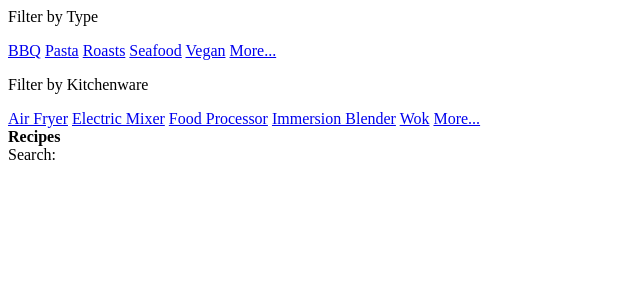
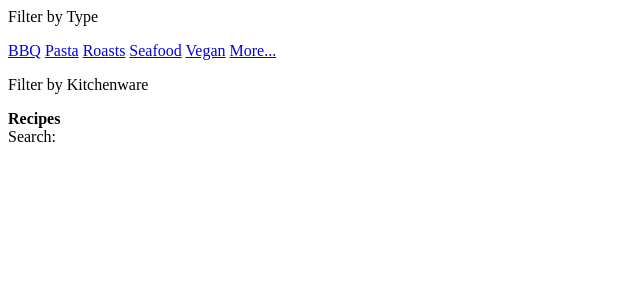
Before and after one commit to CertifiedDataBoys/Recipe-Buddy, a Flask app: template app/templates/search.html in a window 1280 px wide. Shown: the top 300 px of the page, without its empty margins (0-640 px from the left). Run offline with Flask 2, Linux system fonts and the light colour scheme; the template is opened without the code that fills it, so the values that code supplies are empty; parts of the project's set-up code (start-up, migrations or seed data) failed here and were passed over.

Commit message:
Kitchenware filter from DB

```diff
--- a/app/templates/search.html
+++ b/app/templates/search.html
@@ -13,12 +13,8 @@
     <div class="sideBarCategory">
         <p>Filter by Kitchenware</p>
     </div>
-    <a class="sideBarButton" id="kitchenwareBtn1" href="#">Air Fryer</a>
-    <a class="sideBarButton" id="kitchenwareBtn2" href="#">Electric Mixer</a>
-    <a class="sideBarButton" id="kitchenwareBtn3" href="#">Food Processor</a>
-    <a class="sideBarButton" id="kitchenwareBtn4" href="#">Immersion Blender</a>
-    <a class="sideBarButton" id="kitchenwareBtn5" href="#">Wok</a>
-    <a class="sideBarButton" id="kitchenwareBtnMore" href="#">More...</a>
+    <div id="kitchenwareContainer">
+    </div>
     <div class="sidebarBreakLine"></div>
 </div>
 <div id="main">
@@ -45,6 +41,12 @@
         return false;
     };
     $(document).ready(function() {
+        // Kitchenware Filters
+        $.getJSON("/api/v1.0.0/public/food/get_all_kitchenware", function(data) {
+            for (let i = 0; i < data.kitchenware.length; i++) {
+                $("#kitchenwareContainer").append('<a class="sideBarButton" href="#">' + data.kitchenware[i].name.replace(/\s/g, '') + '</a>');
+            }
+        });
         // Search page
         if (getUrlParameter("q")) {
             var query = getUrlParameter("q");
```
Also changed, not shown: app/templates/index.html (+7 -6 lines), app/templates/new_recipe.html (+0 -22 lines).
